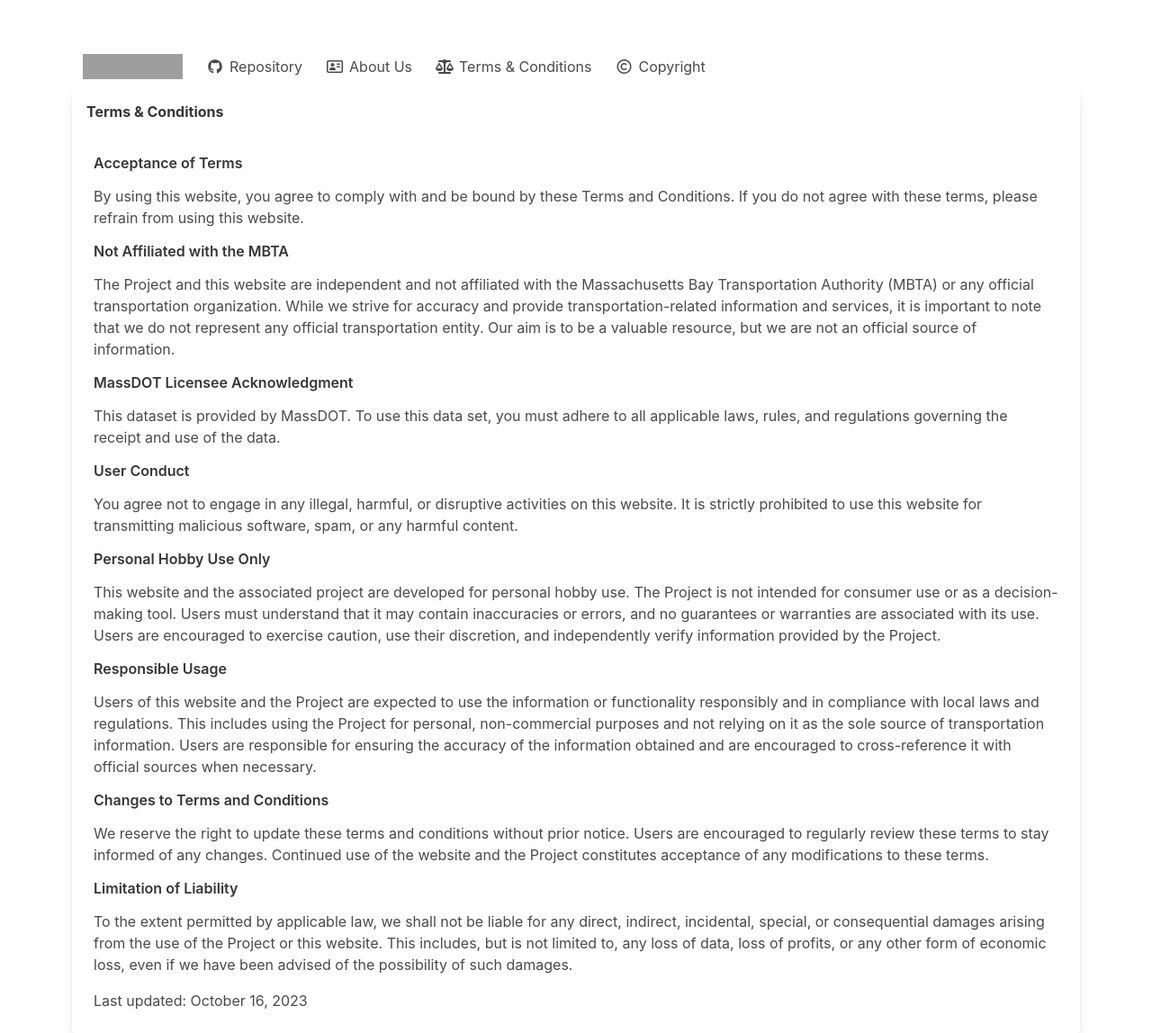
After one commit to kanenorman/mobility-ai, a Flask app: page /terms/ in a window 1280 px wide. The commit adds this page. Shown: the whole page at 90% size. Run offline with Flask 3, Linux system fonts and the light colour scheme; some libraries are stand-ins or nearby versions; grey boxes are pictures that could not be loaded.

Commit message:
Revamp Front End

```diff
--- a/data_streaming/kafka_consumer/consumer.py
+++ b/data_streaming/kafka_consumer/consumer.py
@@ -158,6 +158,7 @@
         kafka_topic="routes",
         data_schema=schemas.parse_routes_topic,
         destination_table="route",
+        primary_key="id",
     )
 
     schedule_stream.awaitTermination()
--- a/docker-compose.yml
+++ b/docker-compose.yml
@@ -201,6 +201,7 @@
     environment:
       - DEV_POSTGRES_URI=postgresql://${POSTGRES_USER}:${POSTGRES_PASSWORD}@${POSTGRES_HOST}:${POSTGRES_PORT}/${POSTGRES_DB}
       - PYTHONUNBUFFERED=1
+      - MAPBOX_TOKEN=${MAPBOX_TOKEN}
     depends_on:
       flask_database:
         condition: service_healthy
--- /dev/null
+++ b/flask_app/app/static/css/styles.css
@@ -0,0 +1,60 @@
+.tabs li.is-active a {
+  font-weight: bold;
+}
+
+.tabs li.is-active a#red-line {
+  border-bottom-color: #da291c;
+  color: #da291c;
+}
+
+.tabs li.is-active a#blue-line {
+  border-bottom-color: #003da5;
+  color: #003da5;
+}
+
+.tabs li.is-active a#orange-line {
+  border-bottom-color: #ed8b00;
+  color: #ed8b00;
+}
+
+.tabs li.is-active a#green-line-b {
+  border-bottom-color: #00843d;
+  color: #00843d;
+}
+
+.tabs li.is-active a#green-line-c {
+  border-bottom-color: #00843d;
+  color: #00843d;
+}
+.tabs li.is-active a#green-line-d {
+  border-bottom-color: #00843d;
+  color: #00843d;
+}
+
+table.center {
+  margin-left: auto;
+  margin-right: auto;
+}
+
+.card-header {
+  background-color: transparent;
+  align-items: stretch;
+  box-shadow: none;
+  display: flex;
+}
+
+.table.is-borderless td,
+.table.is-borderless th {
+  border: 0;
+}
+
+.card {
+  min-height: 85vh;
+}
+
+.mapboxgl-popup-content {
+  text-align: center;
+  font-family: "Open Sans", sans-serif;
+  font-style: italic;
+  font-weight: bold;
+}
--- /dev/null
+++ b/flask_app/app/templates/base.html
@@ -0,0 +1,45 @@
+<!doctype html>
+<html lang="en">
+  <head>
+    <title>MBTA Transit Predictor</title>
+    <meta charset="utf-8" />
+    <meta name="viewport" content="width=device-width, initial-scale=1" />
+    <script src="https://ajax.googleapis.com/ajax/libs/jquery/3.5.1/jquery.min.js"></script>
+    <!-- Include  Bulma CSS -->
+    <link
+      rel="stylesheet"
+      href="https://cdn.jsdelivr.net/npm/bulma@0.9.4/css/bulma.min.css"
+    />
+
+    <!--MapBox-->
+    <script src="https://api.mapbox.com/mapbox-gl-js/v2.14.1/mapbox-gl.js"></script>
+    <link
+      href="https://api.mapbox.com/mapbox-gl-js/v2.14.1/mapbox-gl.css"
+      rel="stylesheet"
+    />
+
+    <!--Font Awesome-->
+    <script
+      src="https://kit.fontawesome.com/516b63bb3e.js"
+      crossorigin="anonymous"
+    ></script>
+    <!--Custom CSS-->
+    <link rel="stylesheet" href="/static/css/styles.css" />
+  </head>
+
+  <body>
+    <!--Two Column Content-->
+    <section class="section">
+      <div class="container is-fluid">
+        <div class="columns">
+          <div class="column">
+            {% include "navigation.html" %}
+            <div id="content" class="columns" style="height: 85vh">
+              {% block content %} {% endblock content %}
+            </div>
+          </div>
+        </div>
+      </div>
+    </section>
+  </body>
+</html>
--- /dev/null
+++ b/flask_app/app/templates/navigation.html
@@ -0,0 +1,57 @@
+<nav class="navbar" role="navigation" aria-label="main navigation">
+  <div class="navbar-brand">
+    <a class="navbar-item" href="/">
+      <img
+        src="https://raw.githubusercontent.com/kanenorman/AC215_MBTArrivals-App/milestone3/assets/figures/mobility_ai_logo.png"
+        width="111"
+        height="27"
+      />
+    </a>
+
+    <a
+      role="button"
+      class="navbar-burger"
+      aria-label="menu"
+      aria-expanded="false"
+      data-target="navbarBasicExample"
+    >
+      <span aria-hidden="true"></span>
+      <span aria-hidden="true"></span>
+      <span aria-hidden="true"></span>
+    </a>
+  </div>
+  <div id="navbarBasicExample" class="navbar-menu">
+    <div class="navbar-start">
+      <a
+        class="navbar-item"
+        href="https://github.com/kanenorman/AC215_MBTArrivals-App"
+        target="_blank"
+      >
+        <span class="icon-text">
+          <span class="icon"> <i class="fa-brands fa-github"></i> </span
+          ><span>Repository</span>
+        </span>
+      </a>
+
+      <a class="navbar-item" href="/about">
+        <span class="icon-text">
+          <span class="icon"> <i class="fa-regular fa-address-card"></i> </span
+          ><span>About Us</span>
+        </span>
+      </a>
+
+      <a class="navbar-item" href="/terms">
+        <span class="icon-text">
+          <span class="icon"> <i class="fa-solid fa-scale-balanced"></i> </span
+          ><span>Terms & Conditions</span>
+        </span>
+      </a>
+      <a class="navbar-item" href="/copyright">
+        <span class="icon-text">
+          <span class="icon"> <i class="fa-regular fa-copyright"></i> </span
+          ><span>Copyright</span>
+        </span>
+      </a>
+    </div>
+  </div>
+</nav>
--- /dev/null
+++ b/flask_app/app/templates/terms.html
@@ -0,0 +1,88 @@
+{% extends "base.html" %} {% block content %}
+
+<div class="column">
+  <div class="card">
+    <header class="card-header">
+      <p class="card-header-title">Terms & Conditions</p>
+    </header>
+    <div class="card-content">
+      <div class="content">
+        <h6>Acceptance of Terms</h6>
+        <p>
+          By using this website, you agree to comply with and be bound by these
+          Terms and Conditions. If you do not agree with these terms, please
+          refrain from using this website.
+        </p>
+
+        <h6>Not Affiliated with the MBTA</h6>
+        <p>
+          The Project and this website are independent and not affiliated with
+          the Massachusetts Bay Transportation Authority (MBTA) or any official
+          transportation organization. While we strive for accuracy and provide
+          transportation-related information and services, it is important to
+          note that we do not represent any official transportation entity. Our
+          aim is to be a valuable resource, but we are not an official source of
+          information.
+        </p>
+
+        <h6>MassDOT Licensee Acknowledgment</h6>
+        <p>
+          This dataset is provided by MassDOT. To use this data set, you must
+          adhere to all applicable laws, rules, and regulations governing the
+          receipt and use of the data.
+        </p>
+
+        <h6>User Conduct</h6>
+        <p>
+          You agree not to engage in any illegal, harmful, or disruptive
+          activities on this website. It is strictly prohibited to use this
+          website for transmitting malicious software, spam, or any harmful
+          content.
+        </p>
+
+        <h6>Personal Hobby Use Only</h6>
+        <p>
+          This website and the associated project are developed for personal
+          hobby use. The Project is not intended for consumer use or as a
+          decision-making tool. Users must understand that it may contain
+          inaccuracies or errors, and no guarantees or warranties are associated
+          with its use. Users are encouraged to exercise caution, use their
+          discretion, and independently verify information provided by the
+          Project.
+        </p>
+
+        <h6>Responsible Usage</h6>
+        <p>
+          Users of this website and the Project are expected to use the
+          information or functionality responsibly and in compliance with local
+          laws and regulations. This includes using the Project for personal,
+          non-commercial purposes and not relying on it as the sole source of
+          transportation information. Users are responsible for ensuring the
+          accuracy of the information obtained and are encouraged to
+          cross-reference it with official sources when necessary.
+        </p>
+
+        <h6>Changes to Terms and Conditions</h6>
+        <p>
+          We reserve the right to update these terms and conditions without
+          prior notice. Users are encouraged to regularly review these terms to
+          stay informed of any changes. Continued use of the website and the
+          Project constitutes acceptance of any modifications to these terms.
+        </p>
+
+        <h6>Limitation of Liability</h6>
+        <p>
+          To the extent permitted by applicable law, we shall not be liable for
+          any direct, indirect, incidental, special, or consequential damages
+          arising from the use of the Project or this website. This includes,
+          but is not limited to, any loss of data, loss of profits, or any other
+          form of economic loss, even if we have been advised of the possibility
+          of such damages.
+        </p>
+
+        <p>Last updated: October 16, 2023</p>
+      </div>
+    </div>
+  </div>
+</div>
+{% endblock content %}
--- a/flask_app/app/views.py
+++ b/flask_app/app/views.py
@@ -1,8 +1,9 @@
+import os
+
 from flask import Blueprint, render_template
-from geoalchemy2.functions import ST_AsGeoJSON, ST_Collect
 
 from .extensions import database as db
-from .models import Route, Schedule, Shape, Stop, Trip
+from .models import Schedule, Stop
 
 main = Blueprint("main", __name__)
 
@@ -10,21 +11,28 @@
 @main.route("/")
 def index():
     """Index route for homepage."""
-    train_lines = (
-        db.session.query(Route.color, ST_AsGeoJSON(ST_Collect(Shape.geometry)))
-        .join(Trip, Trip.route_id == Route.id)
-        .join(Shape, Shape.id == Trip.shape_id)
-        .group_by(Route.color)
-        .all()
+    stops = db.session.query(Stop).filter(Stop.parent_station.is_(None)).all()
+    schedule_data = db.session.query(Schedule).limit(10).all()
+    # TODO: Setup Token Management Before Production
+    mapbox_token = os.environ["MAPBOX_TOKEN"]
+    return render_template(
+        "index.html", data=schedule_data, stops=stops, mapbox_token=mapbox_token
     )
 
-    train_lines = [(color, geometry) for color, geometry in train_lines]
-    stops = db.session.query(Stop).filter(Stop.parent_station.is_(None)).all()
-    schedule_data = db.session.query(Schedule).limit(10).all()
 
-    return render_template(
-        "index.html",
-        data=schedule_data,
-        stops=stops,
-        train_lines=train_lines,
-    )
+@main.route("/terms/")
+def terms():
+    """Terms and Conditions for Usage."""
+    return render_template("terms.html")
+
+
+@main.route("/copyright/")
+def copyright():
+    """Copyright Notice."""
+    return render_template("copyright.html")
+
+
+@main.route("/about/")
+def about():
+    """About Us."""
+    return render_template("about.html")
```
Also changed, not shown: flask_app/app/static/js/index.js (+19 -16 lines), flask_app/app/templates/about.html (added, +105 -0 lines), flask_app/app/templates/copyright.html (added, +20 -0 lines), flask_app/app/templates/index.html (+110 -69 lines).
